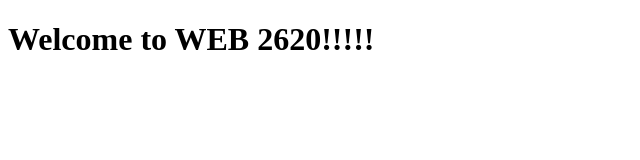
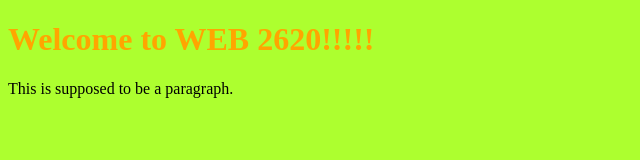
Before and after one commit to mackparker32/web2620-testing-environment, a website built with Vite: page src/index.html in a window 1280 px wide. Shown: the whole page, without its empty margins (0-640 px from the left). Built offline with nearby package versions, Linux system fonts and the light colour scheme.

Commit message:
Added a few colors

```diff
--- a/src/index.html
+++ b/src/index.html
@@ -11,6 +11,7 @@
 <body>
   <!--  Your HTML goes here-->
   <h1>Welcome to WEB 2620!!!!!</h1>
+  <p>This is supposed to be a paragraph.</p>
 <script type="module" src="./javascripts/main.js"></script>
 </body>
 </html>
--- a/src/stylesheets/main.scss
+++ b/src/stylesheets/main.scss
@@ -1 +1,9 @@
 // Your styles go here
+
+body {
+    background: greenyellow;
+}
+
+h1 {
+    color: orange;
+}
```
